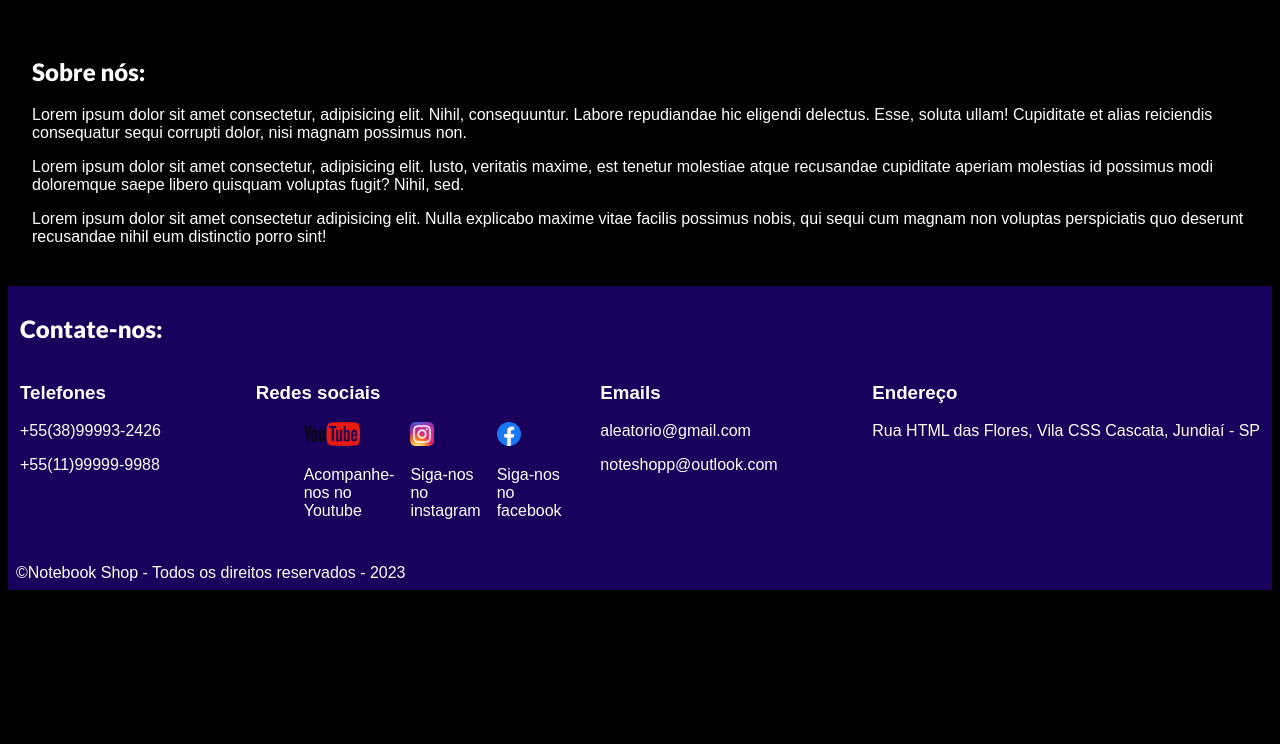
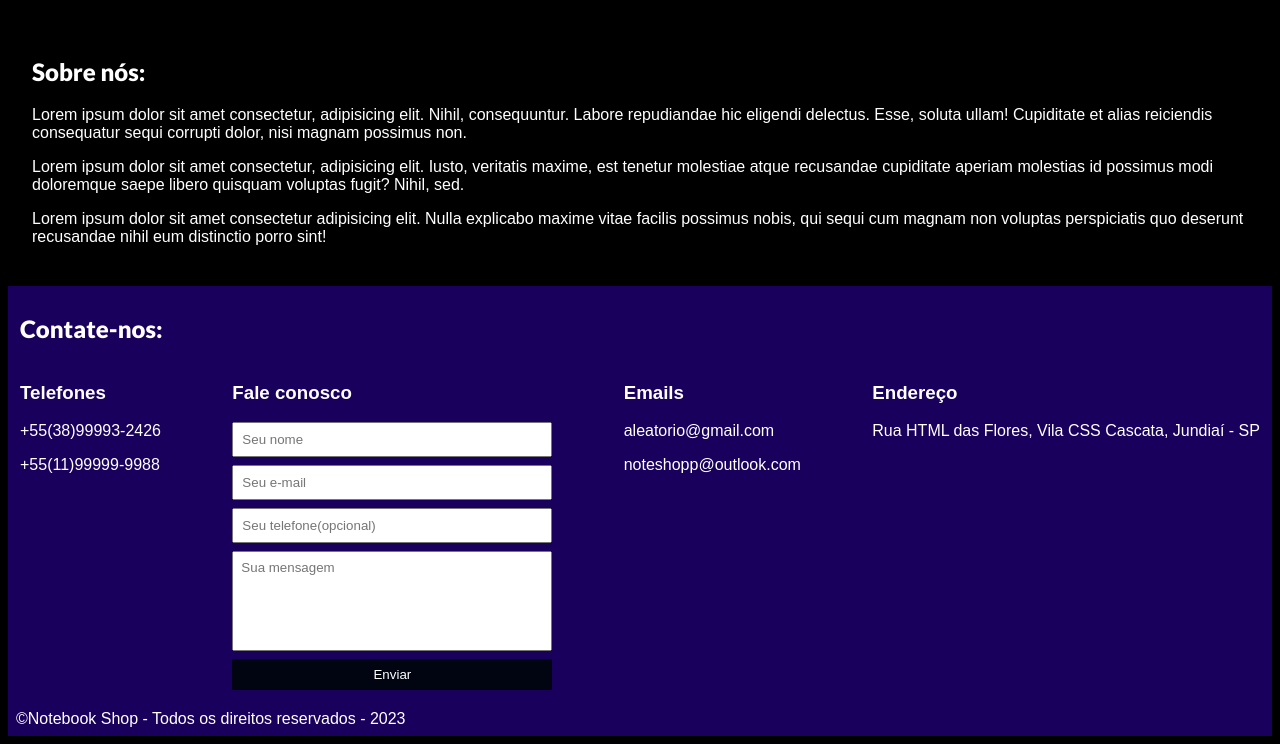
Before and after one commit to Wallison-DEV/loja_trabalho, a plain HTML site: page index.html in a window 1280 px wide. Shown: the part 579-1323 px from the top of the page. Before the commit the page ends 1177 px from the top, so only its background shows below. Drawn offline with Linux system fonts and the light colour scheme.

Commit message:
new_commit

```diff
--- a/index.html
+++ b/index.html
@@ -5,7 +5,7 @@
     <meta charset="UTF-8"> <!--disponibiliza mais caracteres-->
     <meta http-equiv="X-UA-Compatible" content="IE=edge">
     <meta name="viewport" content="width=device-width, initial-scale=1.0"> <!--adapta/auxilia como irá ser exibido em celulares-->
-    <title>Document</title>
+    <title>Notebook Shop</title>
     <meta name="description" content="Venha conhecer a maior loja de notebooks do Brasil"> <!--aparece na descrição ao buscar a página no google-->
     <link rel="stylesheet" href="./main.css">
     <link rel="preconnect" href="https://fonts.googleapis.com"> <link rel="preconnect" href="https://fonts.gstatic.com" crossorigin>
@@ -103,27 +103,14 @@
                     <p>+55(11)99999-9988</p>
                 </div>
                 <div>
-                    <h3>Redes sociais</h3>
-                    <ul class="redes">
-                        <li>
-                            <a href=""title="Youtube">
-                                <img src="./imagens/youtube.png" alt="Logo do youtube">
-                                <p>Acompanhe-nos no Youtube</p>
-                            </a>
-                        </li>
-                        <li>
-                            <a href="" title="Instagram">
-                                <img src="./imagens/instagram.png" alt="Logo do instagram">
-                                <p>Siga-nos no instagram</p>
-                            </a>
-                        </li>
-                        <li>
-                            <a href=""title="Facebook">
-                                <img src="./imagens/facebook.png" alt="Logo do facebook">
-                                <p>Siga-nos no facebook</p>
-                            </a>
-                        </li>
-                    </ul>
+                    <h3>Fale conosco</h3>
+                    <form >
+                        <input type="text" placeholder="Seu nome" required>
+                        <input type="email" placeholder="Seu e-mail" required >
+                        <input type="tel" placeholder="Seu telefone(opcional)">
+                        <textarea placeholder="Sua mensagem" required></textarea>
+                        <button type="submit">Enviar</button>
+                    </form>
                 </div>
                 <div>
                     <h3>Emails</h3>
--- a/main.css
+++ b/main.css
@@ -73,19 +73,28 @@ footer{
     background-color: rgb(24, 0, 92);       /*altera a cor e dimensões da parte direitos autorais*/
     padding: 0 0 8px 8px;
 }
-.contacts img{
-    height: 24px;
+form button{
+    color: #fff;
+    background-color: #010511;
+    border : none;
+    cursor: pointer;
 }
-.contacts ul{
-    display: flex;
+form button:hover{
+    background-color: #6077b4;
 }
-.contacts a{
-    text-decoration: none;
+
+input:focus, textarea:focus{
+    outline-color: #182C61;
 }
-.redes{
-    max-width: 35%;
-    width: 250px;
+form input,
+form textarea,
+form button{
+    display: block;
+    width:320px;
+    margin-bottom: 8px;
+    padding: 8px;
 }
-.redes li{
-    margin: 0 8px;
+form textarea{
+    resize:none;
+    height: 100px;
 }
```
Also changed, not shown: imagens/facebook.png (deleted), imagens/instagram.png (deleted), imagens/youtube.png (deleted).
